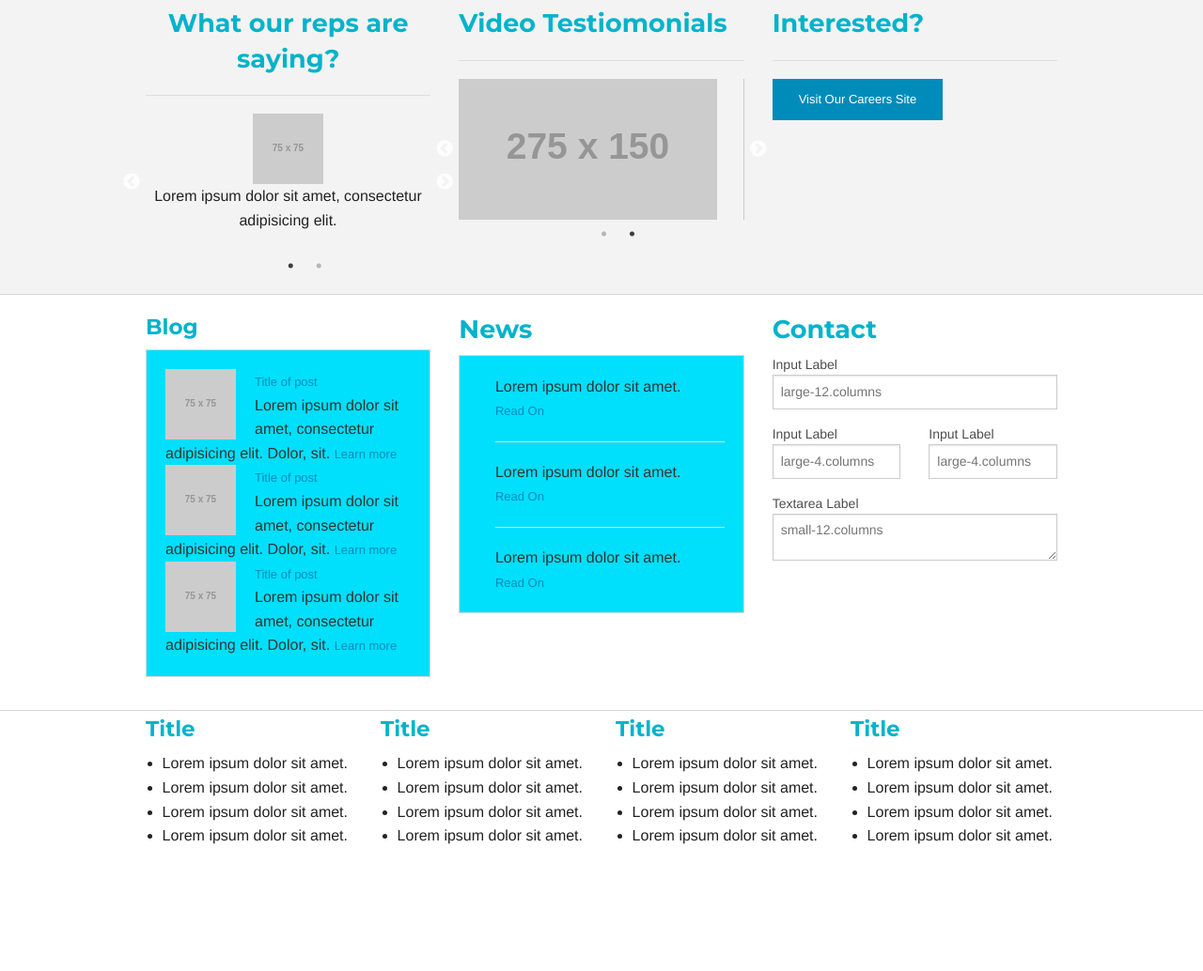
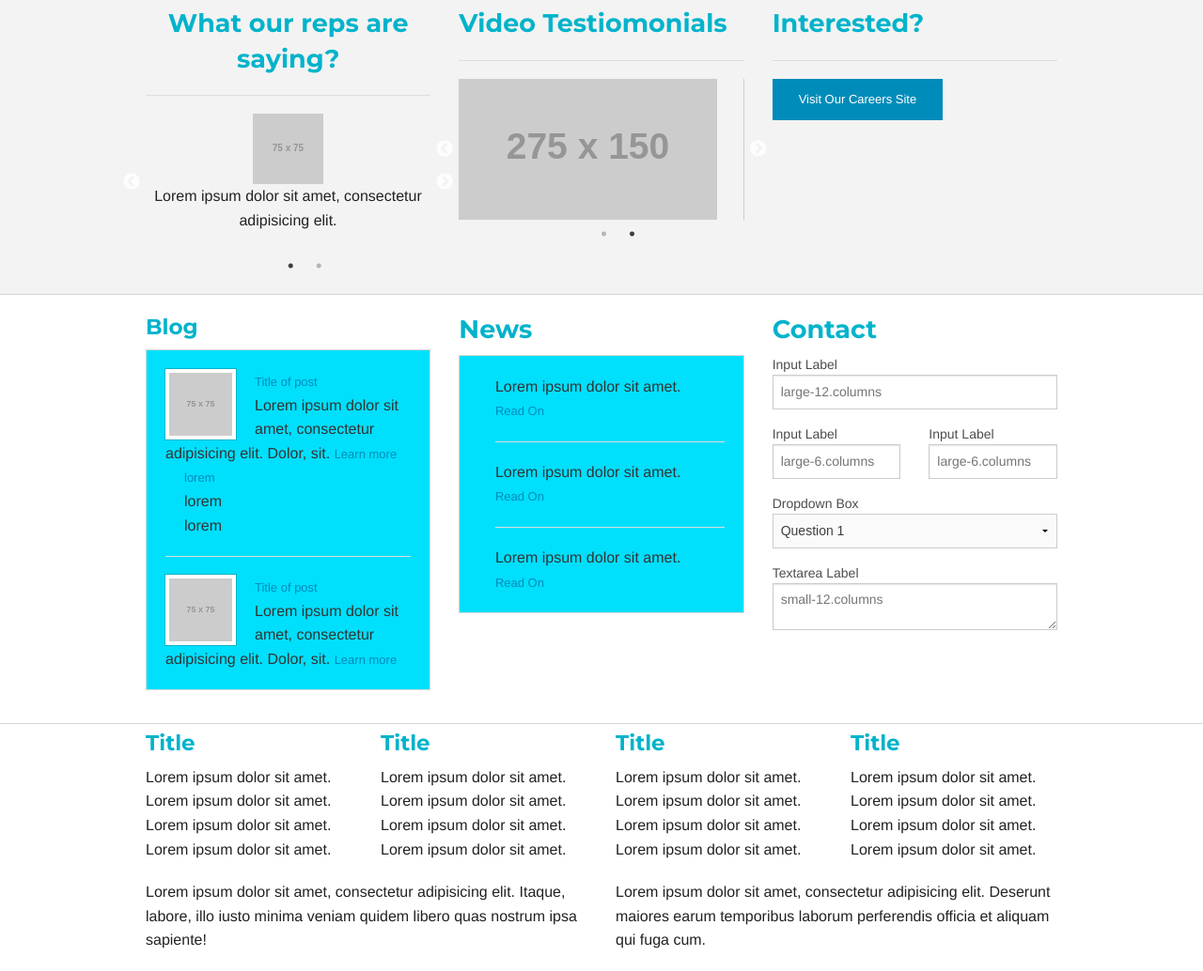
Before and after one commit to xavierharrell/eliot-office, a website: page index.html in a window 1280 px wide. Shown: the part 1407-2441 px from the top of the page at 94% size. Before the commit the page ends 2330 px from the top, so only its background shows below. Drawn offline with Linux system fonts and the light colour scheme; placeholder pictures from the web are drawn by us.

Commit message:
Added sub-footer; Changed all sections to be full-width on mobile; Added Select input on form; Added inline-list for the blog postings.

```diff
--- a/index.html
+++ b/index.html
@@ -126,7 +126,7 @@
       <section class="even">
         <div class="row">
           <div class="row">
-            <div class="small-4 medium-4 large-4 columns">
+            <div class="small-12 medium-4 large-4 columns">
               <div class="panel text-center">
                 <img src="http://placehold.it/300x150" alt="">
                 <h3>Product Name</h3>
@@ -135,7 +135,7 @@
                 <a class="button small">Buy Me</a>
               </div>
             </div>
-            <div class="small-4 medium-4 large-4 columns">
+            <div class="small-12 medium-4 large-4 columns">
               <div class="panel text-center">
                 <img src="http://placehold.it/300x150" alt="">
                 <h3>Product Name</h3>
@@ -144,7 +144,7 @@
                 <a class="button small">Buy Me</a>
               </div>
             </div>
-            <div class="small-4 medium-4 large-4 columns">
+            <div class="small-12 medium-4 large-4 columns">
               <div class="panel text-center">
                 <img src="http://placehold.it/300x150" alt="">
                 <h3>Product Name</h3>
@@ -160,7 +160,7 @@
       <!-- Employee Testimonials -->
       <section class="odd">
         <div class="row">
-          <div class="small-4 medium-4 large-4 columns text-center">
+          <div class="small-12 medium-4 large-4 columns text-center">
             <h3>What our reps are saying?</h3>
             <hr>
             <div class="testi-frame">
@@ -174,7 +174,7 @@
               </div>
             </div>
           </div>
-          <div class="small-4 medium-4 large-4 columns">
+          <div class="small-12 medium-4 large-4 columns">
             <h3>Video Testiomonials</h3>
             <hr>
             <div class="video-frame">
@@ -182,7 +182,7 @@
               <div><img src="http://placehold.it/275x150" alt=""></div>
             </div>
           </div>
-          <div class="small-4 medium-4 large-4 columns">
+          <div class="small-12 medium-4 large-4 columns">
             <h3>Interested?</h3>
             <hr>
             <a href="#" class="button small">Visit Our Careers Site</a>
@@ -193,31 +193,29 @@
       <section class="even"><!-- Modules from Main Site -->
       <!-- Blog Section -->
       <div class="row">
-  <div class="small-4 medium-4 large-4 columns">
+        <div class="small-12 medium-4 large-4 columns">
           <h4>Blog</h4>
           <div class="panel blog-roll">
             <ul class="no-bullet">
               <li>
-          <img src="http://placehold.it/75x75" alt="">
+                <img class="th" src="http://placehold.it/75x75" alt="">
                 <a href="">Title of post</a>
-          <div class="meta-desc">
-            <span>Lorem ipsum dolor sit amet, consectetur adipisicing elit. Dolor, sit.</span>
+                <div class="meta">
+                  <span class="meta-desc">Lorem ipsum dolor sit amet, consectetur adipisicing elit. Dolor, sit.</span>
                   <a href="">Learn more</a>
                 </div>
+                <ul class="meta-social">
+                  <li><a href="">lorem</a></li>
+                  <li>lorem</li>
+                  <li>lorem</li>
+                </ul>
               </li>
+              <hr>
               <li>
-          <img src="http://placehold.it/75x75" alt="">
+                <img class="th" src="http://placehold.it/75x75" alt="">
                 <a href="">Title of post</a>
-          <div class="meta-desc">
-            <span>Lorem ipsum dolor sit amet, consectetur adipisicing elit. Dolor, sit.</span>
-            <a href="">Learn more</a>
-          </div>
-        </li>
-        <li>
-          <img src="http://placehold.it/75x75" alt="">
-          <a href="">Title of post</a>
-          <div class="meta-desc">
-            <span>Lorem ipsum dolor sit amet, consectetur adipisicing elit. Dolor, sit.</span>
+                <div class="meta">
+                  <span class="meta-desc">Lorem ipsum dolor sit amet, consectetur adipisicing elit. Dolor, sit.</span>
                   <a href="">Learn more</a>
                 </div>
               </li>
@@ -226,7 +224,7 @@
         </div>
         <!-- End of Blog Section -->
         <!-- News Section -->
-        <div class="small-4 medium-4 large-4 columns">
+        <div class="small-12 medium-4 large-4 columns">
           <h3>News</h3>
           <div class="panel news-roll">
             <ul>
@@ -259,12 +257,24 @@
             <div class="row">
               <div class="large-6 columns">
                 <label>Input Label
-                  <input type="text" placeholder="large-4.columns" />
+                  <input type="text" placeholder="large-6.columns" />
                 </label>
               </div>
               <div class="large-6 columns">
                 <label>Input Label
-                  <input type="text" placeholder="large-4.columns" />
+                  <input type="text" placeholder="large-6.columns" />
+                </label>
+              </div>
+            </div>
+            <div class="row">
+              <div class="large-12 columns">
+                <label>
+                  Dropdown Box
+                  <select>
+                    <option value="Question 1">Question 1</option>
+                    <option value="Question 2">Question 2</option>
+                    <option value="Question 3">Question 3</option>
+                  </select>
                 </label>
               </div>
             </div>
@@ -287,7 +297,7 @@
         <div class="row">
           <div class="small-3 medium-3 large-3 columns">
             <h4>Title</h4>
-            <ul class="disc">
+            <ul class="no-bullet">
               <li>Lorem ipsum dolor sit amet.</li>
               <li>Lorem ipsum dolor sit amet.</li>
               <li>Lorem ipsum dolor sit amet.</li>
@@ -296,7 +306,7 @@
           </div>
           <div class="small-3 medium-3 large-3 columns">
             <h4>Title</h4>
-             <ul class="disc">
+            <ul class="no-bullet n">
               <li>Lorem ipsum dolor sit amet.</li>
               <li>Lorem ipsum dolor sit amet.</li>
               <li>Lorem ipsum dolor sit amet.</li>
@@ -305,7 +315,7 @@
           </div>
           <div class="small-3 medium-3 large-3 columns">
             <h4>Title</h4>
-             <ul class="disc">
+            <ul class="no-bullet">
               <li>Lorem ipsum dolor sit amet.</li>
               <li>Lorem ipsum dolor sit amet.</li>
               <li>Lorem ipsum dolor sit amet.</li>
@@ -314,7 +324,7 @@
           </div>
           <div class="small-3 medium-3 large-3 columns">
             <h4>Title</h4>
-             <ul class="disc">
+            <ul class="no-bullet">
               <li>Lorem ipsum dolor sit amet.</li>
               <li>Lorem ipsum dolor sit amet.</li>
               <li>Lorem ipsum dolor sit amet.</li>
@@ -325,6 +335,18 @@
       </footer>
     </section>
     <!-- End of Footer -->
+    <!-- Sub-Footer -->
+    <footer class="sub-footer">
+    <div class="row">
+      <div class="small-6 medium-6 large-6 columns">
+        <p>Lorem ipsum dolor sit amet, consectetur adipisicing elit. Itaque, labore, illo iusto minima veniam quidem libero quas nostrum ipsa sapiente!</p>
+      </div>
+      <div class="small-6 medium-6 large-6 columns">
+        <p>Lorem ipsum dolor sit amet, consectetur adipisicing elit. Deserunt maiores earum temporibus laborum perferendis officia et aliquam qui fuga cum.</p>
+      </div>
+    </div>
+    </footer>
+    <!-- End of Sub-Footer -->
     <script src="bower_components/jquery/dist/jquery.min.js"></script>
     <script src="bower_components/foundation/js/foundation.min.js"></script>
     <script src="bower_components/slick-carousel/slick/slick.min.js"></script>
```
Lines whose indentation alone changed are shown as unchanged.
